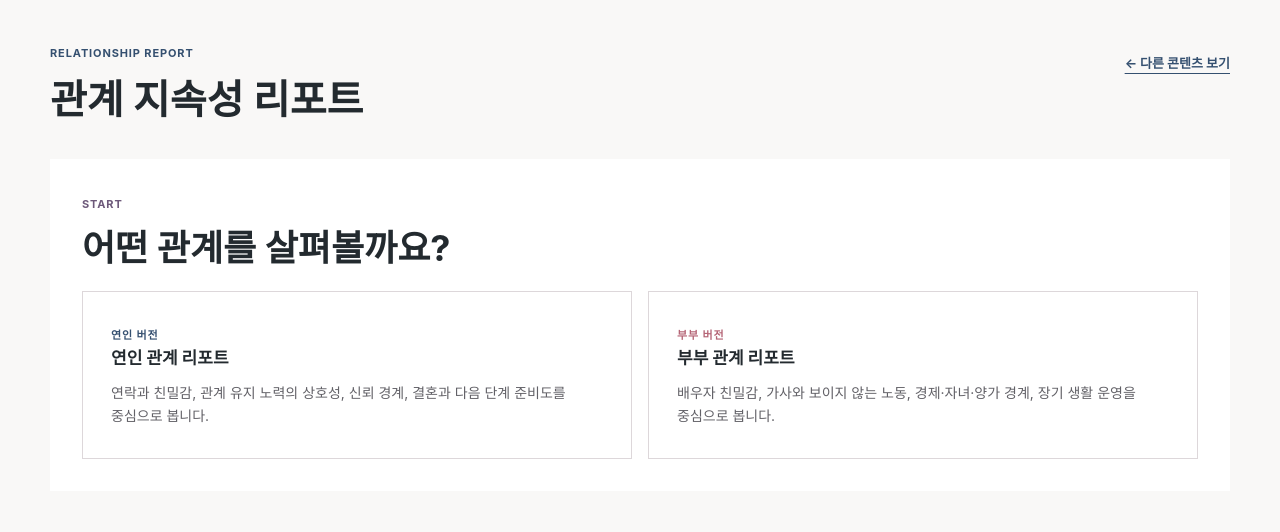
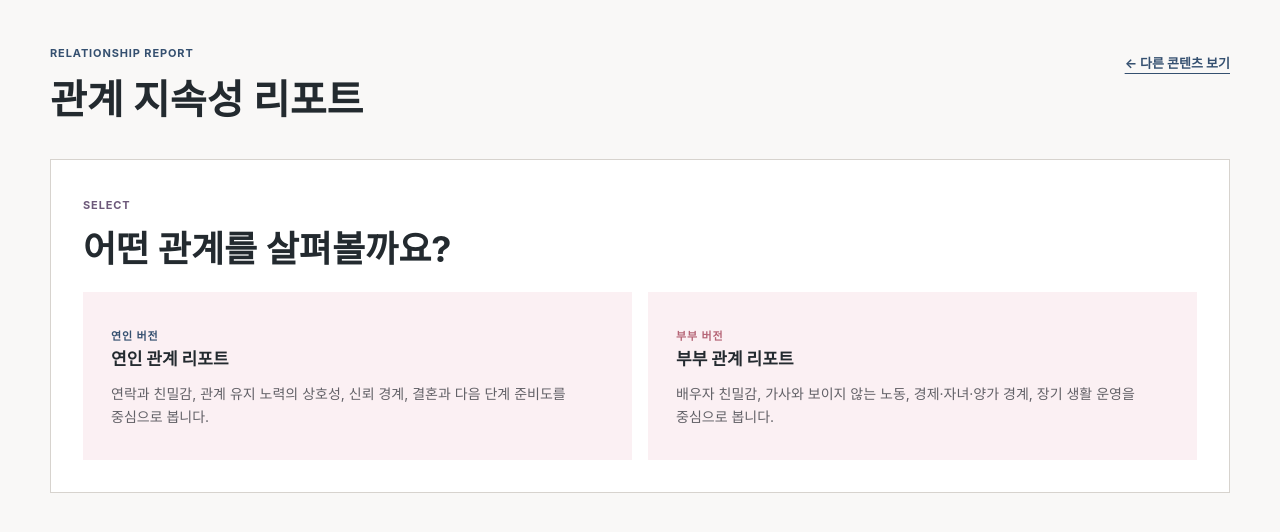
Before and after one commit to coffee-and/eun-contents, a React (Vite) app: page / in a window 1280 px wide. Both pictures are taken after a click on the button "관계 살펴보기 →". Shown: the top 532 px of the page. Built offline with nearby package versions, Linux system fonts and the light colour scheme; no server answers; a web font is replaced by a local one.

Commit message:
fix: refine selector panels and sequence overlay layout

```diff
--- a/src/app/contentRegistry.jsx
+++ b/src/app/contentRegistry.jsx
@@ -38,7 +38,7 @@ export const CONTENT_REGISTRY = [
   {
     id: "saju",
     route: "saju",
-    category: "SAJU & INSIGHT",
+    category: "SAJU & TAROT",
     title: "사주·타로",
     description: "사주와 타로를 통해\n나의 기질과 지금의 흐름을 살펴봐요",
     status: CONTENT_STATUS.ACTIVE,
--- a/src/features/mini-games/MiniGamesApp.jsx
+++ b/src/features/mini-games/MiniGamesApp.jsx
@@ -51,9 +51,9 @@ export default function MiniGamesApp({ onNavigateHome }) {
           />
         </GameStage>
       ) : (
-        <EditorialCard className="mini-game-selector">
+        <EditorialCard className="mini-game-selector editorial-entry-selector">
           <div className="mini-game-selector__head">
-            <EditorialLabel variant="section">SELECT / 01</EditorialLabel>
+            <EditorialLabel variant="section">SELECT</EditorialLabel>
             <h2 id="mini-game-heading">어떤 게임으로 쉬어갈까요?</h2>
           </div>
 
--- a/src/features/mini-games/styles/mini-games.memory.css
+++ b/src/features/mini-games/styles/mini-games.memory.css
@@ -18,12 +18,20 @@
 
 .theme-mini-games .memory-game__stage {
   position: relative;
+  display: grid;
   min-height: inherit;
+  height: 100%;
 }
 
 .theme-mini-games .memory-game__stage-content {
   display: grid;
   gap: var(--editorial-space-5);
+  min-height: 100%;
+  min-width: 0;
+}
+
+.theme-mini-games .game-stage:fullscreen .memory-game__stage,
+.theme-mini-games .game-stage.is-focus-mode .memory-game__stage {
   min-height: 100%;
 }
 
--- a/src/features/mini-games/styles/mini-games.selection.css
+++ b/src/features/mini-games/styles/mini-games.selection.css
@@ -1,6 +1,5 @@
 .theme-mini-games .mini-game-selector {
   padding: clamp(24px, 3.4vw, 40px);
-  border: 0;
   border-radius: 0;
   background: var(--feature-surface);
   cursor: default;
--- a/src/features/relationship/components/mode/RelationshipModeSelect.jsx
+++ b/src/features/relationship/components/mode/RelationshipModeSelect.jsx
@@ -3,11 +3,11 @@ import { RELATIONSHIP_MODE_META } from "../../data/config.js";
 export function RelationshipModeSelect({ onSelectMode }) {
   return (
     <section
-      className="mode-select editorial-surface-card"
+      className="mode-select editorial-entry-selector"
       aria-labelledby="mode-select-title"
     >
       <div className="mode-select__head">
-        <span className="mode-select__eyebrow">START</span>
+        <span className="mode-select__eyebrow">SELECT</span>
         <h2 id="mode-select-title" className="mode-select__title">
           어떤 관계를 살펴볼까요?
         </h2>
@@ -18,7 +18,7 @@ export function RelationshipModeSelect({ onSelectMode }) {
           <button
             key={mode}
             type="button"
-            className={`mode-card editorial-card editorial-surface-card mode-card--${mode}`}
+            className={`mode-card editorial-option-card mode-card--${mode}`}
             onClick={() => onSelectMode(mode)}
           >
             <span className="mode-card__label">{meta.shortLabel}</span>
--- a/src/features/relationship/styles/relationship.flow-base.css
+++ b/src/features/relationship/styles/relationship.flow-base.css
@@ -44,6 +44,7 @@
 .theme-relationship .mode-select {
   margin-bottom: var(--card-gap);
   padding: 32px;
+  border-color: var(--editorial-line);
   border-radius: 0;
   background: var(--relationship-white);
   box-shadow: none;
@@ -71,6 +72,10 @@
 .theme-relationship .mode-card {
   appearance: none;
   min-height: 168px;
+  padding: var(--editorial-card-padding);
+  border: 0;
+  border-radius: 0;
+  background: var(--feature-option-bg);
   color: var(--text);
   text-align: left;
   cursor: pointer;
@@ -81,6 +86,7 @@
 
 .theme-relationship .mode-card:hover,
 .theme-relationship .mode-card:focus-visible {
+  border: 0;
   background: var(--relationship-almond);
   transform: none;
 }
--- a/src/features/saju/SajuApp.jsx
+++ b/src/features/saju/SajuApp.jsx
@@ -11,7 +11,7 @@ export default function SajuApp({ onNavigateHome }) {
   return (
     <AppShell>
       <FeatureHeader
-        eyebrow="SAJU & INSIGHT"
+        eyebrow="SAJU & TAROT"
         title="사주·타로"
         onNavigateHome={onNavigateHome}
       />
--- a/src/features/saju/components/SajuContentSelector.jsx
+++ b/src/features/saju/components/SajuContentSelector.jsx
@@ -4,9 +4,9 @@ import { SAJU_CONTENT_TYPES } from "../data/contentTypes.js";
 
 export function SajuContentSelector({ selectedId, onSelect }) {
   return (
-    <EditorialCard className="saju-selector">
+    <EditorialCard className="saju-selector editorial-entry-selector">
       <div className="saju-selector__head">
-        <EditorialLabel variant="section">SELECT / 01</EditorialLabel>
+        <EditorialLabel variant="section">SELECT</EditorialLabel>
         <h2 id="saju-content-heading">어떤 방식으로 나를 들여다볼까요?</h2>
       </div>
 
--- a/src/features/together-questions/components/StartPanel.jsx
+++ b/src/features/together-questions/components/StartPanel.jsx
@@ -27,7 +27,7 @@ export function StartPanel({ startForm, canStart, isBusy, onSubmit, onChangeForm
   }
 
   return (
-    <EditorialCard as="form" className="tq-panel tq-start" onSubmit={onSubmit}>
+    <EditorialCard as="form" className="tq-panel tq-start editorial-entry-selector" onSubmit={onSubmit}>
       {hasDraft ? (
         <section className="tq-draft-notice" aria-label="작성 중인 문답 안내">
           <div>
@@ -46,7 +46,7 @@ export function StartPanel({ startForm, canStart, isBusy, onSubmit, onChangeForm
       ) : null}
 
       <div className="tq-section__head">
-        <EditorialLabel variant="section">START / 01</EditorialLabel>
+        <EditorialLabel variant="section">SELECT</EditorialLabel>
         <h2>누구와의 문답을 시작할까요?</h2>
       </div>
 
--- a/src/features/together-questions/styles/together-questions.layout.css
+++ b/src/features/together-questions/styles/together-questions.layout.css
@@ -78,3 +78,7 @@
   background: var(--together-danger-soft);
   color: var(--together-coral);
 }
+
+.theme-together-questions .tq-start.editorial-entry-selector {
+  border-color: var(--editorial-line);
+}
--- a/src/shared/styles/editorial/editorial.components.css
+++ b/src/shared/styles/editorial/editorial.components.css
@@ -79,6 +79,14 @@
   border-radius: 0;
   background: var(--feature-card-bg);
   color: var(--feature-text);
+  box-shadow: none;
+}
+
+.editorial-entry-selector {
+  width: 100%;
+  border: 1px solid var(--editorial-line);
+  border-radius: 0;
+  background: var(--feature-surface);
   box-shadow: none;
 }
 
```
Also changed, not shown: 1 other file (tests, documents, lock files or other folders).
